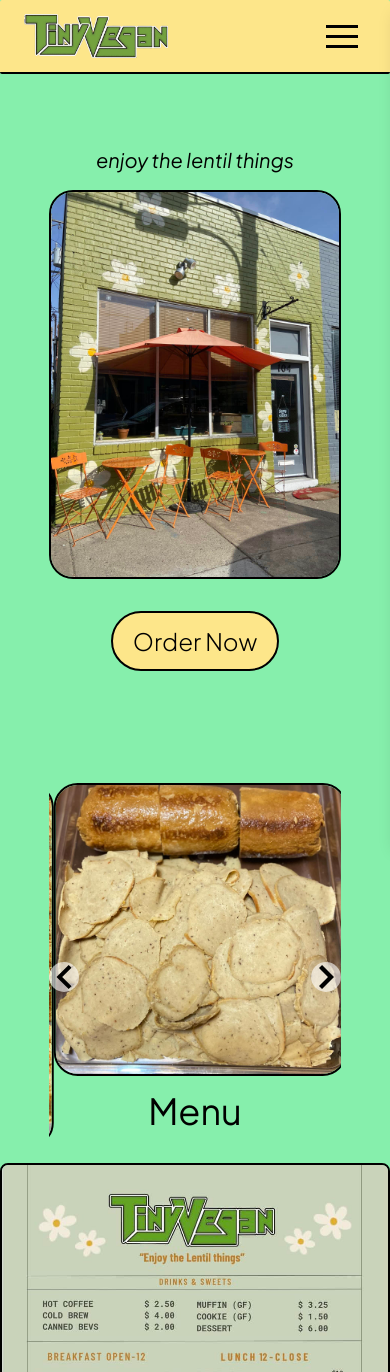
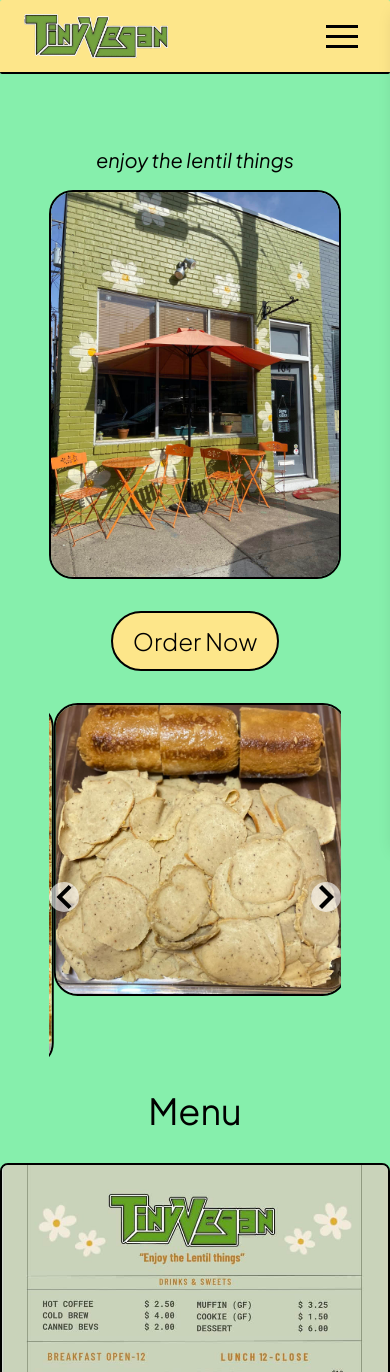
Before and after one commit to gjasay/tiny-vegan, a React (Vite) app: page / in a window 390 px wide. Shown: the top 1372 px of the page. Built offline with nearby package versions, Linux system fonts and the light colour scheme.

Commit message:
fixed mobile

```diff
--- a/src/components/Hero.tsx
+++ b/src/components/Hero.tsx
@@ -34,7 +34,7 @@
         Order Now
       </button>
 
-      <div className="mt-20 w-3/4 md:w-1/2 md:mr-10 lg:w-1/3 flex flex-col justify-center">
+      <div className="md:mt-20 lg:mt-20 xl:mt-20 w-3/4 md:w-1/2 md:mr-10 lg:w-1/3 flex flex-col justify-center">
         <Slide easing="ease">
           {slideImages.map((each, index) => (
             <div
```
